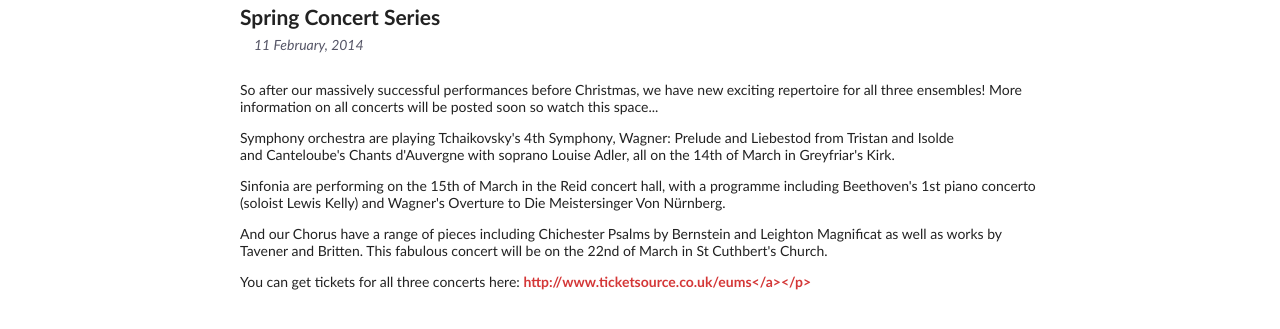
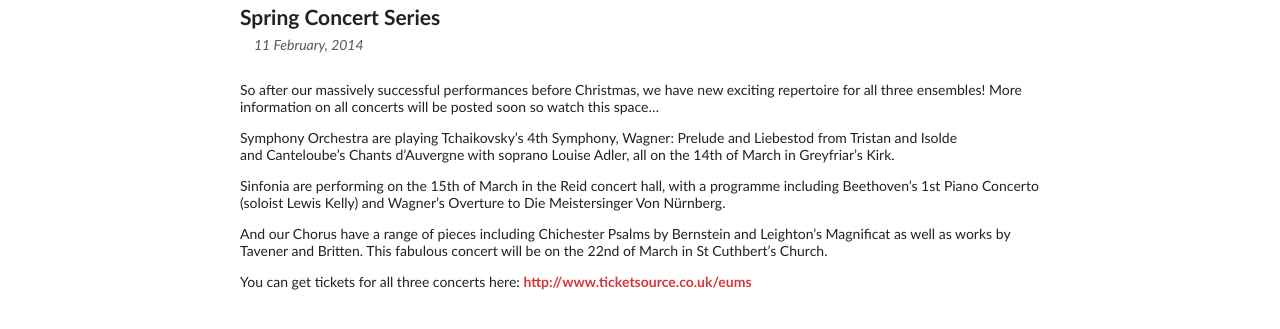
Before and after one commit to eums/website, a Jekyll site: the page built from _posts/2014-02-11-spring-concert-series.markdown, in a window 1280 px wide. Shown: the part 414-743 px from the top of the page. Built offline with Jekyll 4.4.1, drawn with Linux system fonts in a browser that asks for light colours; some of the changed lines change nothing that is shown.

Commit message:
fix spring concert 2014 post
cleaned markdown and changed grammar

```diff
--- a/_posts/2014-02-11-spring-concert-series.markdown
+++ b/_posts/2014-02-11-spring-concert-series.markdown
@@ -1,28 +1,15 @@
 ---
 layout: post
-status: publish
 published: true
 title: Spring Concert Series
-author:
-  display_name: Publicity Manager
-  login: eums_publicity
-  email: eums.publicity@gmail.com
-  url: http://www.eums.org.uk
-author_login: eums_publicity
-author_email: eums.publicity@gmail.com
-author_url: http://www.eums.org.uk
 wordpress_id: 3074
-wordpress_url: http://eums.eusa.ed.ac.uk/?p=3074
-date: '2014-02-11 13:31:20 -0800'
-date_gmt: '2014-02-11 13:31:20 -0800'
-categories:
-- Uncategorised
-tags: []
-comments: []
 ---
-<p>So after our massively successful performances before Christmas, we have new exciting repertoire for all three ensembles! More information on all concerts will be posted soon so watch this space...</p>
-<p>Symphony orchestra are playing Tchaikovsky's 4th Symphony, Wagner: Prelude and Liebestod from Tristan and Isolde and&nbsp;Canteloube's Chants d'Auvergne with soprano Louise Adler, all on the 14th of March in Greyfriar's Kirk.</p>
-<p>Sinfonia are performing on the 15th of March in the Reid concert hall, with a programme including Beethoven's 1st piano concerto (soloist Lewis Kelly) and Wagner's&nbsp;Overture to Die Meistersinger Von N&uuml;rnberg.</p>
-<p>And our Chorus have a range of pieces including Chichester Psalms by Bernstein and Leighton Magnificat as well as works by Tavener and Britten. This fabulous concert will be on the 22nd of March in St Cuthbert's Church.</p>
-<p>You can get tickets for all three concerts here:&nbsp;<a href="http:&#47;&#47;www.ticketsource.co.uk&#47;eums" target="_blank" rel="nofollow">http:&#47;&#47;www.ticketsource.co.uk&#47;eums<&#47;a></p>
-<p>&nbsp;</p>
+So after our massively successful performances before Christmas, we have new exciting repertoire for all three ensembles! More information on all concerts will be posted soon so watch this space...
+
+Symphony Orchestra are playing Tchaikovsky's 4th Symphony, Wagner: Prelude and Liebestod from Tristan and Isolde and&nbsp;Canteloube's Chants d'Auvergne with soprano Louise Adler, all on the 14th of March in Greyfriar's Kirk.
+
+Sinfonia are performing on the 15th of March in the Reid concert hall, with a programme including Beethoven's 1st Piano Concerto (soloist Lewis Kelly) and Wagner's&nbsp;Overture to Die Meistersinger Von N&uuml;rnberg.
+
+And our Chorus have a range of pieces including Chichester Psalms by Bernstein and Leighton's Magnificat as well as works by Tavener and Britten. This fabulous concert will be on the 22nd of March in St Cuthbert's Church.
+
+You can get tickets for all three concerts here: [http://www.ticketsource.co.uk/eums]("http://www.ticketsource.co.uk/eums")
```
